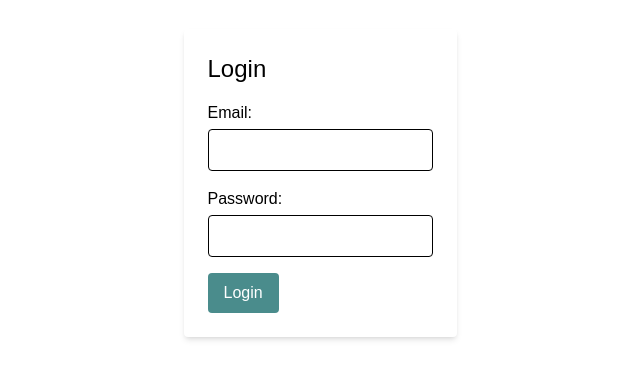
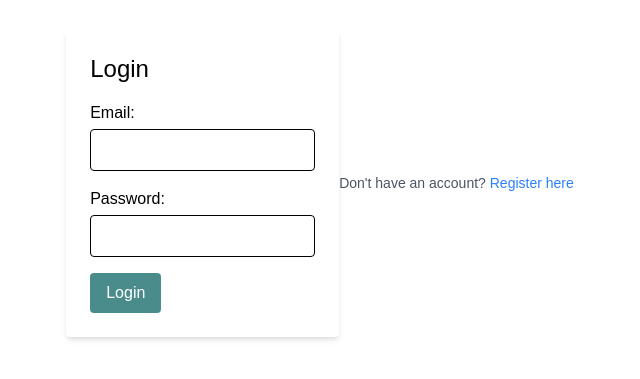
Before and after one commit to Rolamaalouf/Mishatote-front, a Next.js app in the folder my-next-app/: page /login in a window 1280 px wide. Shown: the part 217-596 px from the top of the page, without its empty margins (320-960 px from the left). Built offline with nearby package versions, Linux system fonts and the light colour scheme; a web font is replaced by a local one.

Commit message:
adding link in login

```diff
--- a/my-next-app/src/app/login/page.js
+++ b/my-next-app/src/app/login/page.js
@@ -4,6 +4,7 @@
 import { useState } from 'react';
 import { useAuth } from '@/context/AuthContext';
 import { useRouter } from 'next/navigation';
+import Link from "next/link";
 
 const LoginPage = () => {
   const [email, setEmail] = useState('');
@@ -56,6 +57,12 @@ const LoginPage = () => {
           Login
         </button>
       </form>
+      <p className="text-sm text-gray-600">
+        Don't have an account?{" "}
+        <Link href="/register" className="text-blue-500 hover:underline font-medium">
+          Register here
+        </Link>
+      </p>
 
     </div>
   );
```
Also changed, not shown: my-next-app/src/app/register/page.js (renamed from my-next-app/src/app/Register/page.js).
